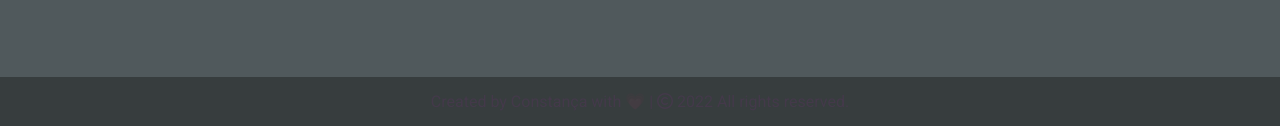
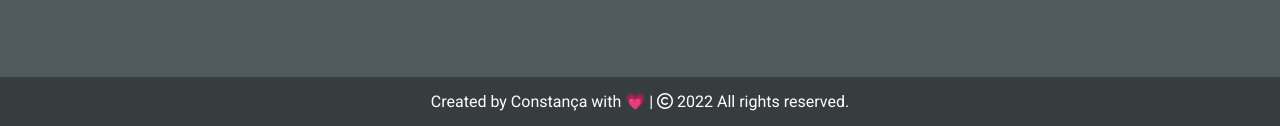
Before and after one commit to 2046819/portfolio, a plain HTML site: page main.html in a window 1280 px wide. Shown: the part 4334-4460 px from the top of the page. Drawn offline with nearby package versions, Linux system fonts and the light colour scheme.

Commit message:
Update style.css

```diff
--- a/style.css
+++ b/style.css
@@ -566,7 +566,7 @@ section .title::after{
 footer{
     background: #373d3e;
     padding: 15px 23px;
-    color: #f1f1;
+    color: white;
     text-align: center;
 }
 footer span a{
```
